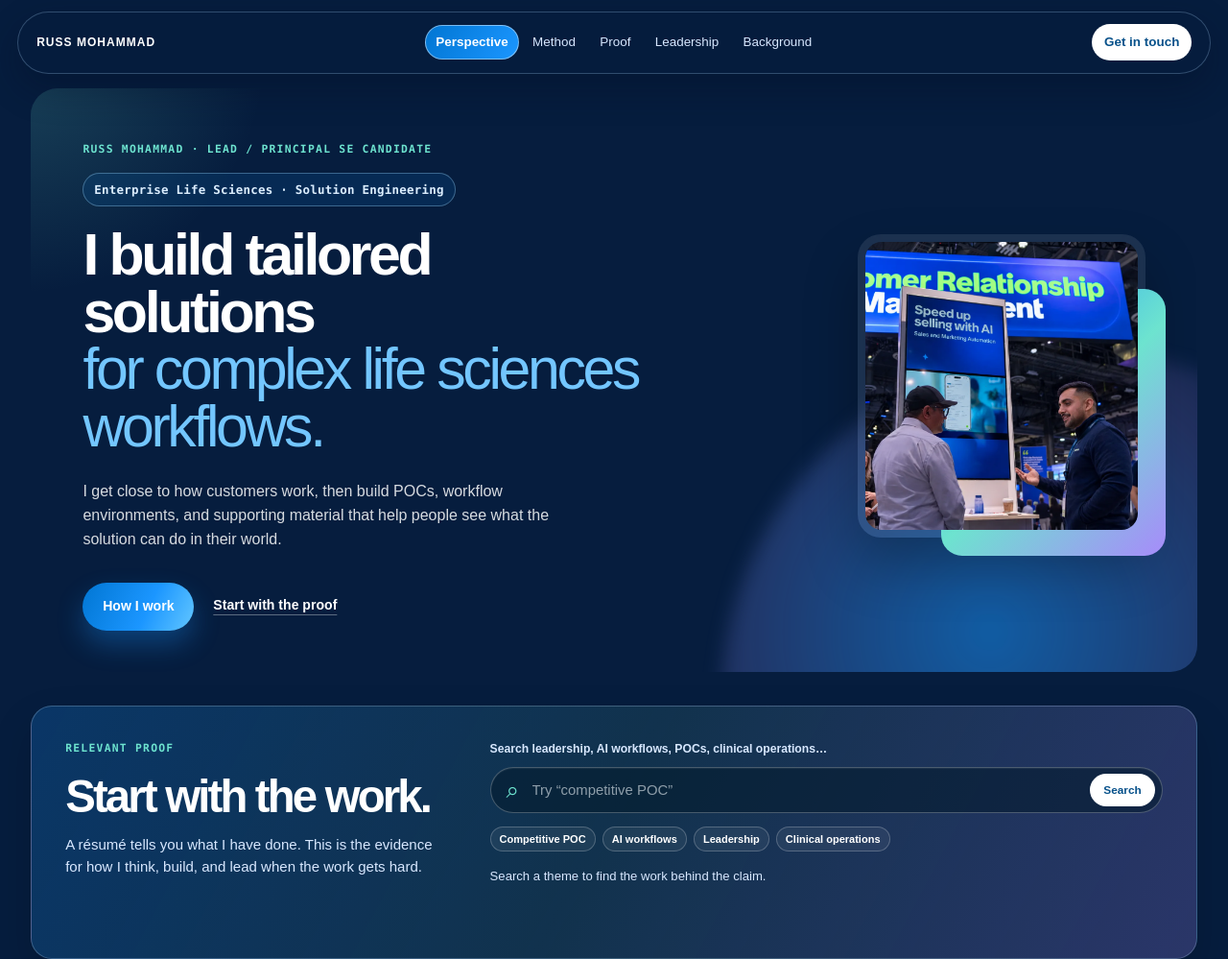
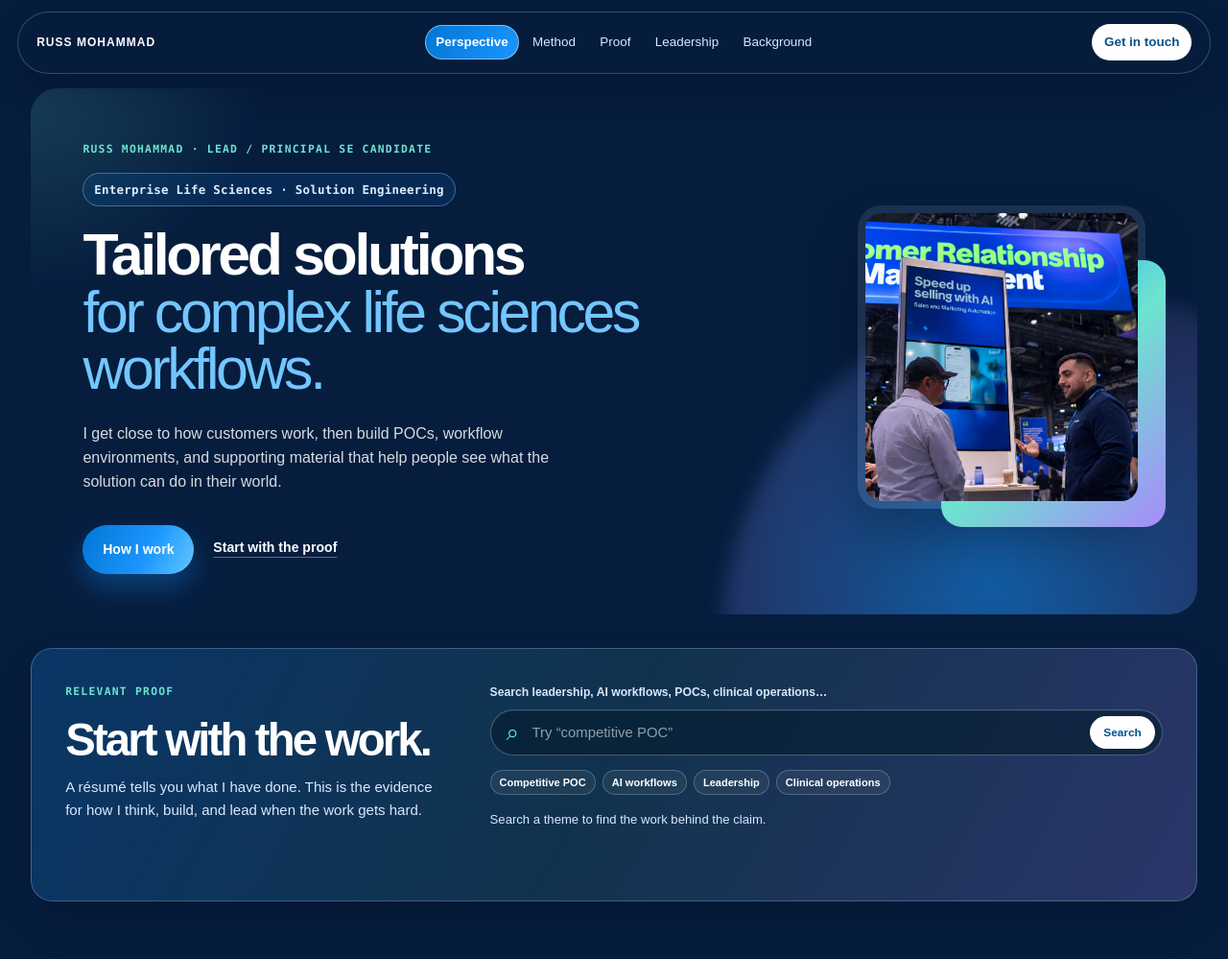
Before and after one commit to russ-moh/me, a plain HTML site: page salesforce/index.html in a window 1280 px wide. Shown: the top 999 px of the page at 96% size. Drawn offline with Linux system fonts and the light colour scheme.

Commit message:
Refine Salesforce hero voice

```diff
--- a/salesforce/index.html
+++ b/salesforce/index.html
@@ -36,7 +36,7 @@
         <div class="intro-copy" data-reveal>
           <p class="overline">Russ Mohammad · Lead / Principal SE candidate</p>
           <p class="hero-role">Enterprise Life Sciences · Solution Engineering</p>
-          <h1 id="intro-title">I build tailored solutions<br /><em>for complex life sciences workflows.</em></h1>
+          <h1 id="intro-title">Tailored solutions<br /><em>for complex life sciences workflows.</em></h1>
           <p class="intro-text">I get close to how customers work, then build POCs, workflow environments, and supporting material that help people see what the solution can do in their world.</p>
           <div class="hero-actions"><a class="primary-action" href="#why-salesforce">How I work</a><a class="text-action" href="#evidence">Start with the proof</a></div>
         </div>
```
